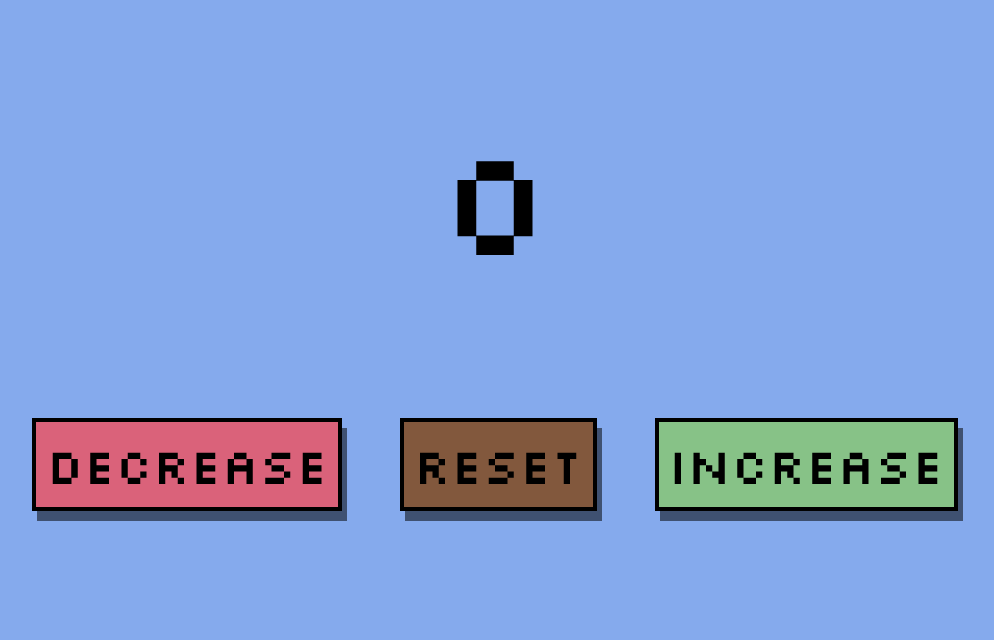
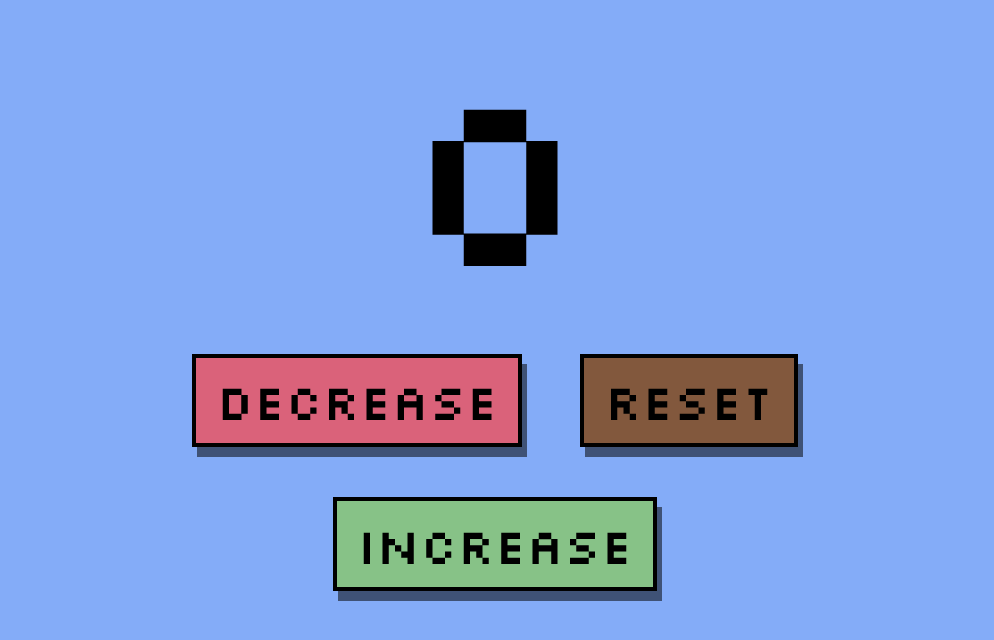
Before and after one commit to Rooveloftcodes/Counter-Page, a plain HTML site: page index.html in a window 1280 px wide. Shown: the whole page, without its empty margins (145-1139 px from the left). Drawn offline with Linux system fonts and the light colour scheme.

Commit message:
change cursor

```diff
--- a/index.html
+++ b/index.html
@@ -12,12 +12,11 @@
     </head>
     <body>
         <label id="count">0</label>
-            <div id="wrapper">
-                <button id="decrease" class="funcbutton">Decrease</button>
-                <button id="reset" class="funcbutton">Reset</button>
-                <button id="increase" class="funcbutton">Increase</button>
-            </div>
-
+        <div class="main-contain">
+            <button id="decrease">Decrease</button>
+            <button id="reset">Reset</button>
+            <button id="increase">Increase</button>
+        </div>
         <script src="counter.js"></script>
     </body>
 </html>
--- a/style.css
+++ b/style.css
@@ -1,33 +1,41 @@
 *
 {
     text-align: center;
+    cursor: url("cursor.png"), pointer;
 }
 body, button
 {
     font-family: 'Silkscreen', cursive;
-    background-color: rgb(133, 170, 237);
+    background-color: rgb(132, 172, 248);
+}
+body
+{
+
+    display: flex;
+    flex-direction: column;
+    justify-content: center;
+    vertical-align: middle;
+}
+.main-contain
+{
+    width: 80vw;
+    flex-direction: column;
+    text-align: center;
+    justify-content: space-evenly;
+    align-self:center;
 }
 label
 {
-    align-self: center;
-    margin-top: 100px;
-    display: block;
-    font-size: 150px;
-}
-div
-{
-    align-self:center;
-    margin-top: 100px;
-    text-align: center;
+    font-size: 250px;
 }
 button
 {
     margin: 25px;
     font-size: 50px;
-    padding: 5px;
     border: 4px solid;
-    padding: 10px;
+    padding: 1% 2% 1% 2%;
     box-shadow: 5px 10px 0px 0px rgba(0, 0, 0, 0.522);
+
 }
 #decrease
 {
```
Also changed, not shown: cursor.png (added).
